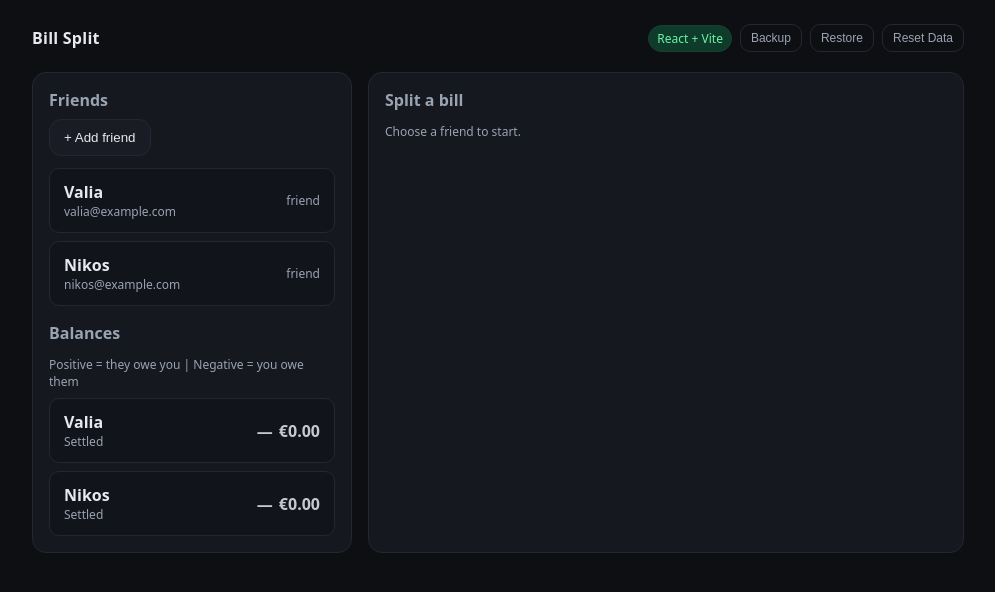
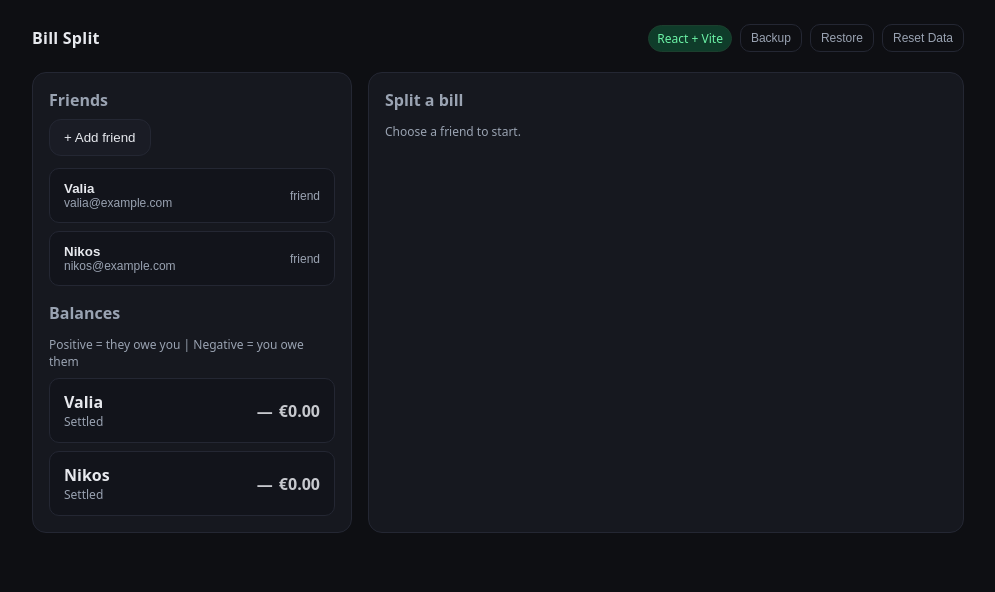
Before and after one commit to tasosbeast/bill-split, a React (Vite) app: page / in a window 1280 px wide. Shown: the top 592 px of the page, without its empty margins (142-1137 px from the left). Built offline with nearby package versions, Linux system fonts and the light colour scheme.

Commit message:
Improve FriendList button accessibility

```diff
--- a/src/components/FriendList.jsx
+++ b/src/components/FriendList.jsx
@@ -11,23 +11,19 @@ function FriendList({ friends, selectedId, onSelect }) {
       {friends.map((f) => {
         const active = f.id === selectedId;
         return (
-          <div
+          <button
             key={f.id}
+            type="button"
             className={`list-item ${active ? "active" : ""}`}
             onClick={() => onSelect(active ? null : f.id)}
-            role="button"
-            tabIndex={0}
-            onKeyDown={(e) => {
-              if (e.key === "Enter" || e.key === " ")
-                onSelect(active ? null : f.id);
-            }}
+            aria-pressed={active}
           >
             <div>
               <div className="fw-600">{f.name}</div>
               <div className="kicker">{f.email}</div>
             </div>
             <div className="kicker">{f.tag ?? "friend"}</div>
-          </div>
+          </button>
         );
       })}
     </div>
--- a/src/index.css
+++ b/src/index.css
@@ -160,6 +160,7 @@ body {
 }
 
 .list-item {
+  appearance: none;
   display: flex;
   align-items: center;
   justify-content: space-between;
@@ -167,6 +168,10 @@ body {
   border: 1px solid var(--border);
   border-radius: 10px;
   background: #12141b;
+  color: inherit;
+  cursor: pointer;
+  text-align: left;
+  width: 100%;
 }
 
 .list-item.active {
```
